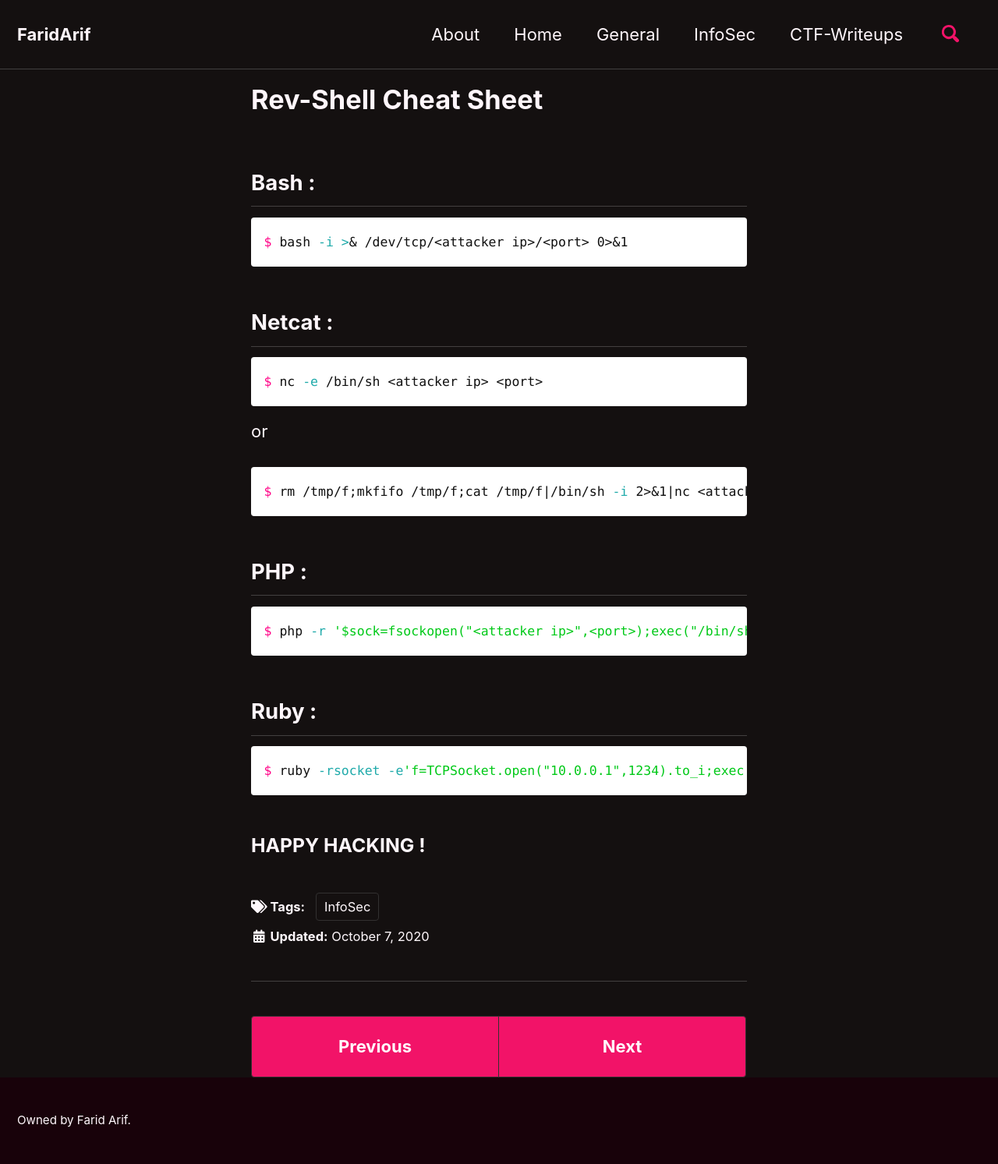
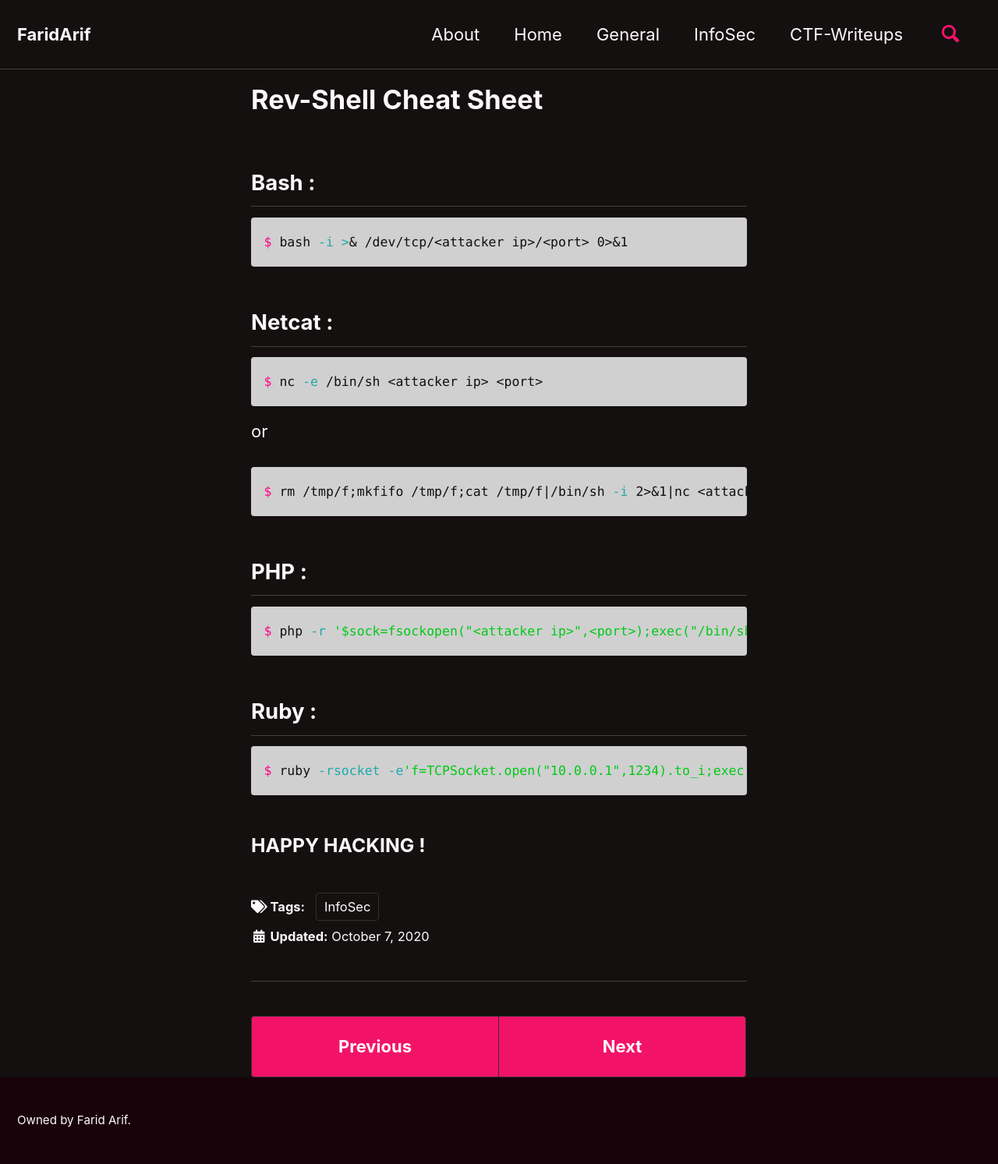
Before and after one commit to faridarif/faridarif.github.io, a Jekyll site: the page built from _posts/2020-10-07-revshell.md, in a window 1280 px wide. Shown: the whole page at 78% size. Built offline with Jekyll 4.4.1, drawn with Linux system fonts in a browser that asks for light colours; cached includes are drawn as plain includes.

Commit message:
Update _syntax.scss

```diff
--- a/_sass/minimal-mistakes/_syntax.scss
+++ b/_sass/minimal-mistakes/_syntax.scss
@@ -6,7 +6,7 @@ div.highlighter-rouge,
 figure.highlight {
   position: relative;
   margin-bottom: 1em;
-  background: $base00;
+  background: $base02;
   color: $base05;
   font-family: $monospace;
   font-size: $type-size-6;
```
